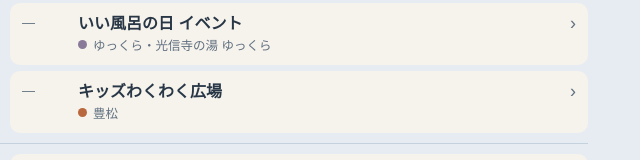
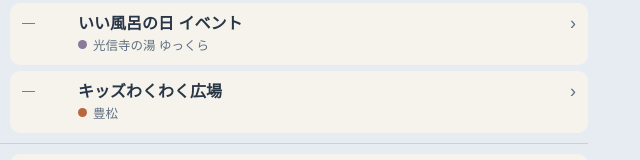
Before and after one commit to jinsekikogen-jaken/jinsekikogen-jaken.github.io, a plain HTML site: page index.html in a window 1280 px wide. Shown: the part 403-563 px from the top of the page, 372-1012 px from the left. Drawn offline with Linux system fonts and the light colour scheme; a web font is replaced by a local one.

Commit message:
ゆっくらの表示を直す

```diff
--- a/index.html
+++ b/index.html
@@ -88,7 +88,7 @@ footer p { margin: 0 0 6px; }
 
 <main><div class="wrap" id="list">
 <h2 class="month" data-month>11月<span>2026年</span></h2>
-<section class="day" data-day><div class="date"><span class="num">26</span><span class="wd">木</span><span class="today">あした</span></div><ul><li data-c="jinseki"><div class="row"><span class="time">18:30<br>〜20:00</span><span class="what"><b>有害鳥獣対策研修会（入場無料）</b><span class="where"><i class="dot jinseki"></i>神石・総合交流センターじんせきの里</span></span></div></li><li data-c="other"><a href="https://www.yukkura-kohshinji.jp/news/224732" target="_blank" rel="noopener"><span class="time">—</span><span class="what"><b>いい風呂の日 イベント</b><span class="where"><i class="dot other"></i>ゆっくら・光信寺の湯 ゆっくら</span></span><span class="go" aria-hidden="true">›</span></a></li><li data-c="toyomatsu"><a href="https://www.toyomatsumura.com/pg332.html" target="_blank" rel="noopener"><span class="time">—</span><span class="what"><b>キッズわくわく広場</b><span class="where"><i class="dot toyomatsu"></i>豊松</span></span><span class="go" aria-hidden="true">›</span></a></li></ul></section>
+<section class="day" data-day><div class="date"><span class="num">26</span><span class="wd">木</span><span class="today">あした</span></div><ul><li data-c="jinseki"><div class="row"><span class="time">18:30<br>〜20:00</span><span class="what"><b>有害鳥獣対策研修会（入場無料）</b><span class="where"><i class="dot jinseki"></i>神石・総合交流センターじんせきの里</span></span></div></li><li data-c="other"><a href="https://www.yukkura-kohshinji.jp/news/224732" target="_blank" rel="noopener"><span class="time">—</span><span class="what"><b>いい風呂の日 イベント</b><span class="where"><i class="dot other"></i>光信寺の湯 ゆっくら</span></span><span class="go" aria-hidden="true">›</span></a></li><li data-c="toyomatsu"><a href="https://www.toyomatsumura.com/pg332.html" target="_blank" rel="noopener"><span class="time">—</span><span class="what"><b>キッズわくわく広場</b><span class="where"><i class="dot toyomatsu"></i>豊松</span></span><span class="go" aria-hidden="true">›</span></a></li></ul></section>
 <section class="day" data-day><div class="date sat"><span class="num">28</span><span class="wd">土</span></div><ul><li data-c="other"><a href="https://jkougen.jp/kankou/" target="_blank" rel="noopener"><span class="time">—</span><span class="what"><b>わんぱくトマトガーデン イルミネーション開始</b><span class="where"><i class="dot other"></i>観光協会・道の駅 さんわ 182ステーション北側</span></span><span class="go" aria-hidden="true">›</span></a></li><li data-c="toyomatsu"><a href="https://www.toyomatsumura.com/pg332.html" target="_blank" rel="noopener"><span class="time">—</span><span class="what"><b>健康作り教室〈ピラティス〉</b><span class="where"><i class="dot toyomatsu"></i>豊松</span></span><span class="go" aria-hidden="true">›</span></a></li></ul></section>
 <section class="day" data-day><div class="date sun"><span class="num">29</span><span class="wd">日</span></div><ul><li data-c="other"><div class="row"><span class="time">13:00</span><span class="what"><b>けんみん文化祭ひろしま&#x27;26 福山地区フェスティバル（入場無料）</b><span class="where"><i class="dot other"></i>広報・さんわ総合センターやまなみ文化ホール</span></span></div></li></ul></section>
 <section class="day" data-day><div class="date"><span class="num">30</span><span class="wd">月</span></div><ul><li data-c="sanwa"><a href="https://www.sanwa-kyodo.com/%E6%95%99%E5%AE%A4%E6%A1%88%E5%86%85/%E8%A1%8C%E4%BA%8B%E4%BA%88%E5%AE%9A/" target="_blank" rel="noopener"><span class="time">13:30</span><span class="what"><b>健康寿命を延ばそう体操</b><span class="where"><i class="dot sanwa"></i>三和・集会室</span></span><span class="go" aria-hidden="true">›</span></a></li></ul></section>
```
